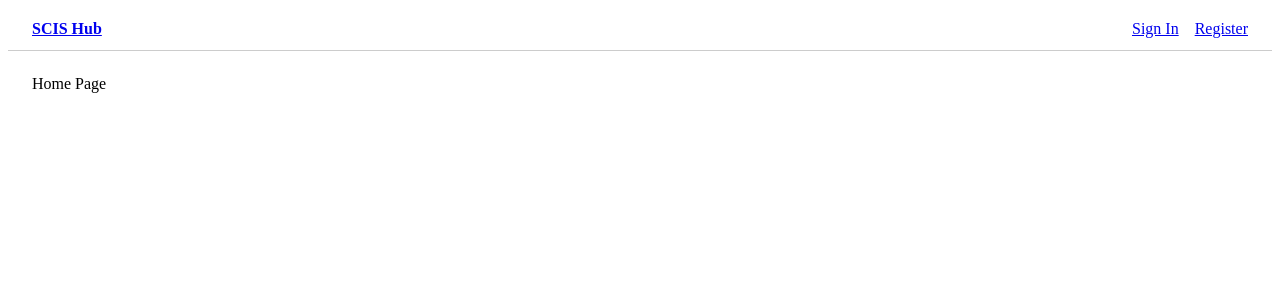
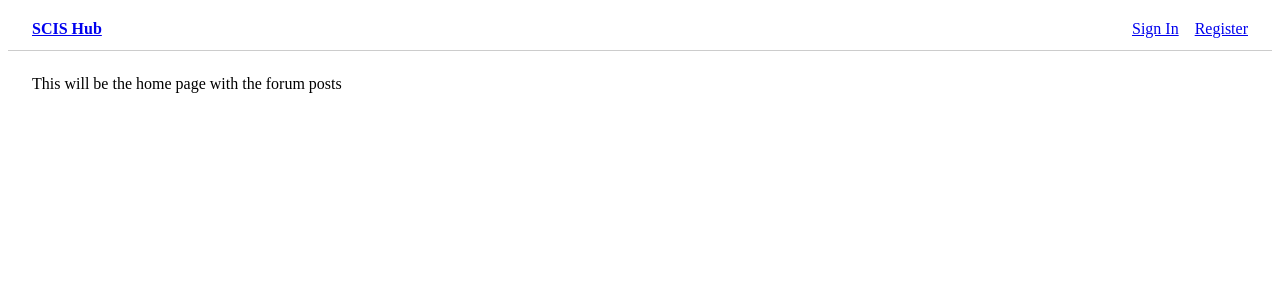
Before and after one commit to norus04/scis-hub, a React (Create React App) app: page /home in a window 1280 px wide. Shown: the top 300 px of the page. Built offline with nearby package versions, Linux system fonts and the light colour scheme.

Commit message:
Updated home page

```diff
--- a/src/pages/Home.jsx
+++ b/src/pages/Home.jsx
@@ -1,3 +1,3 @@
 export default function Home() {
-  return <div>Home Page</div>;
+  return <div>This will be the home page with the forum posts</div>;
 }
```
